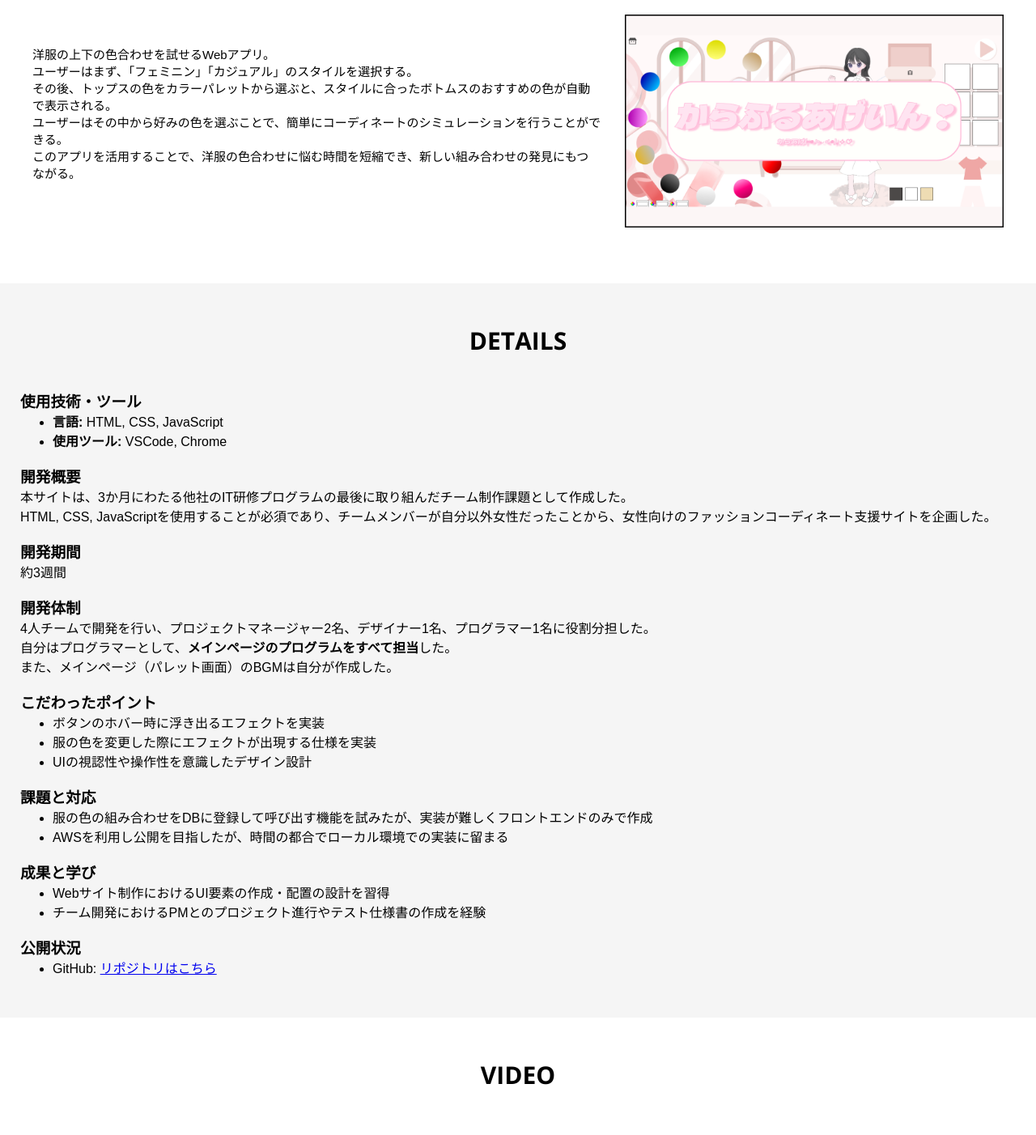
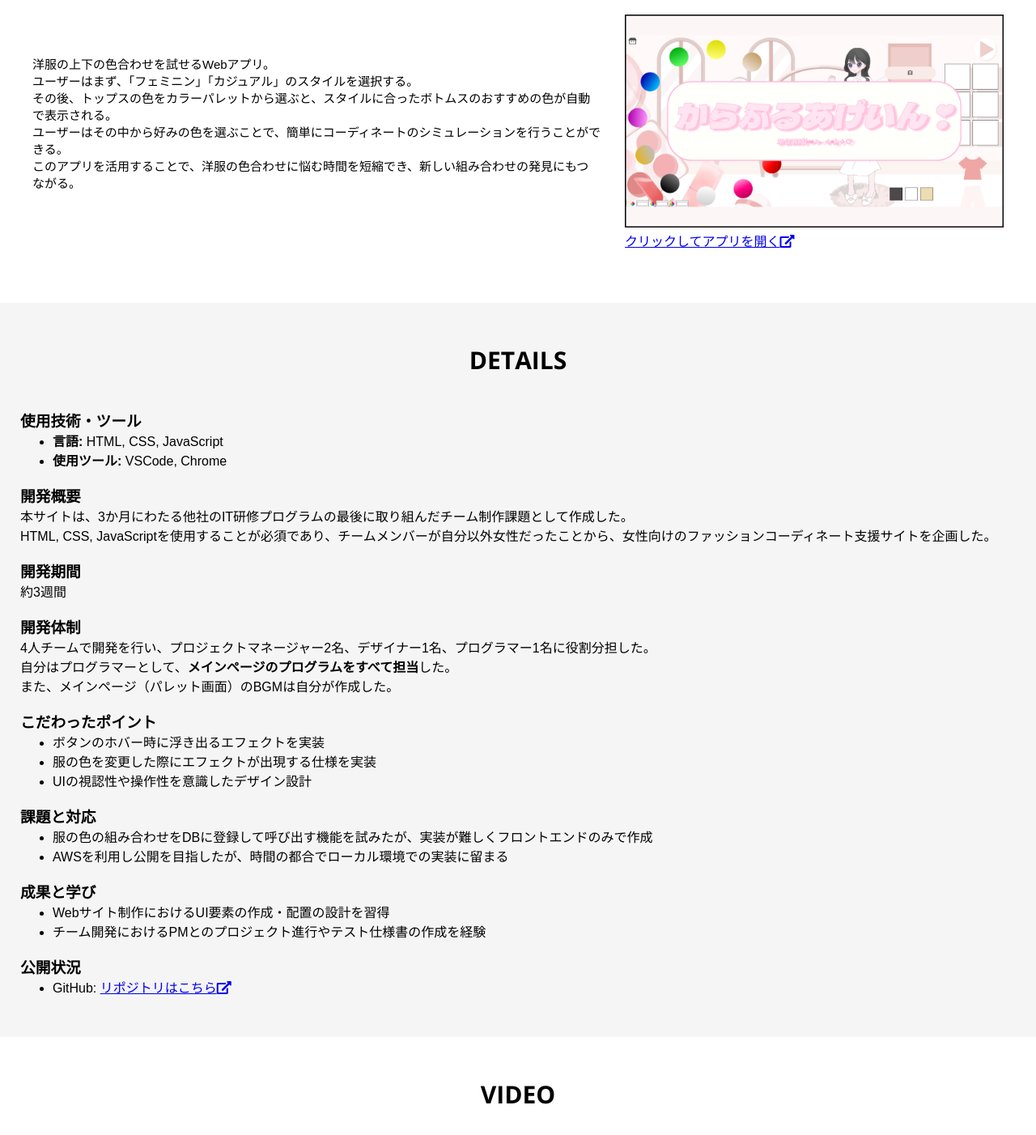
Before and after one commit to matcha186/Portfolio, a plain HTML site: page docs/html/colorful_again.html in a window 1280 px wide. Shown: the part 528-1930 px from the top of the page at 81% size. Drawn offline with nearby package versions, Linux system fonts and the light colour scheme; a web font is replaced by a local one.

Commit message:
Update 03/11 2

```diff
--- a/docs/html/colorful_again.html
+++ b/docs/html/colorful_again.html
@@ -68,6 +68,7 @@
                                     alt=""
                                     class="works-image"
                                 />
+                                <p class="click-open">クリックしてアプリを開く<i class="fas fa-external-link-alt"></i></p>
                             </a>
                         </div>
                     </div>
@@ -127,7 +128,7 @@
                         <br>
                         <h3>公開状況</h3>
                         <ul>
-                            <li>GitHub: <a href="https://github.com/matcha186/colorful_again" target="_blank">リポジトリはこちら</a></li>
+                            <li>GitHub: <a href="https://github.com/matcha186/colorful_again" target="_blank">リポジトリはこちら<i class="fas fa-external-link-alt"></i></a></li>
                         </ul>
                 </div>
             </div>
```
Also changed, not shown: docs/html/himoyusya.html (+2 -1 lines).
